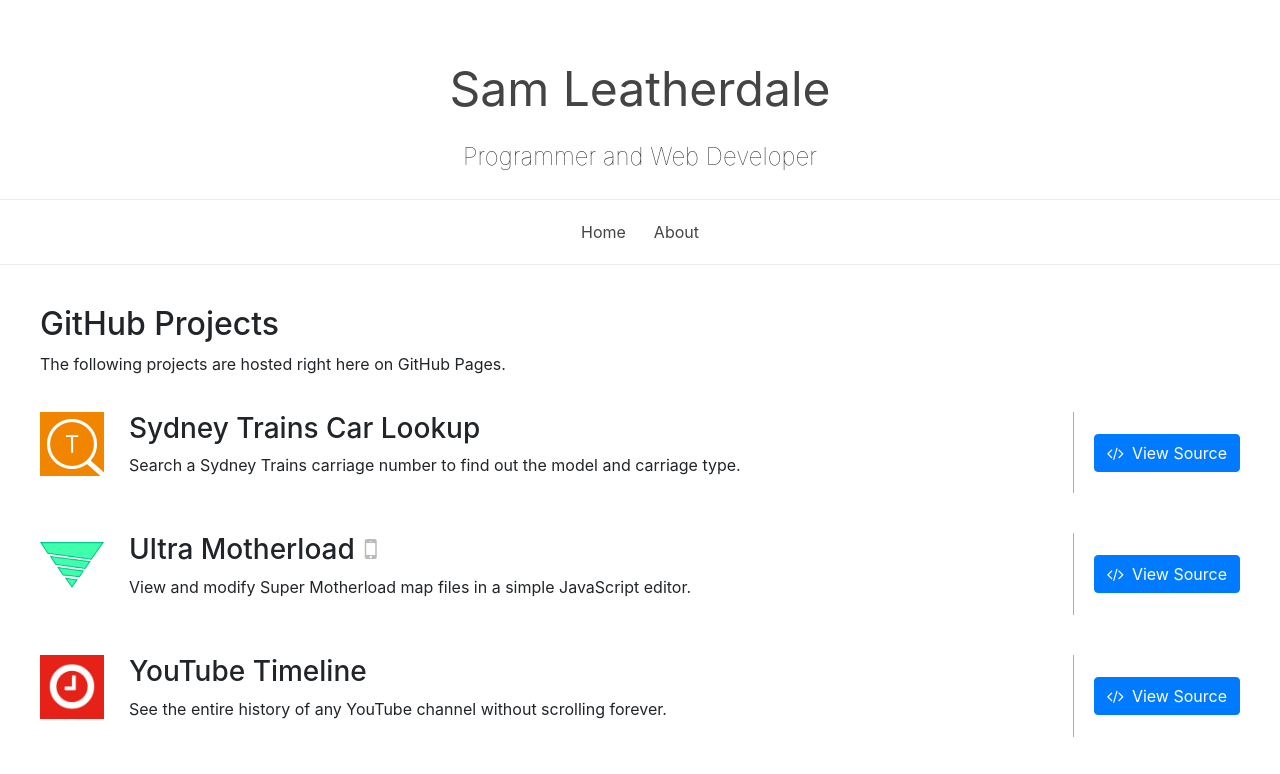
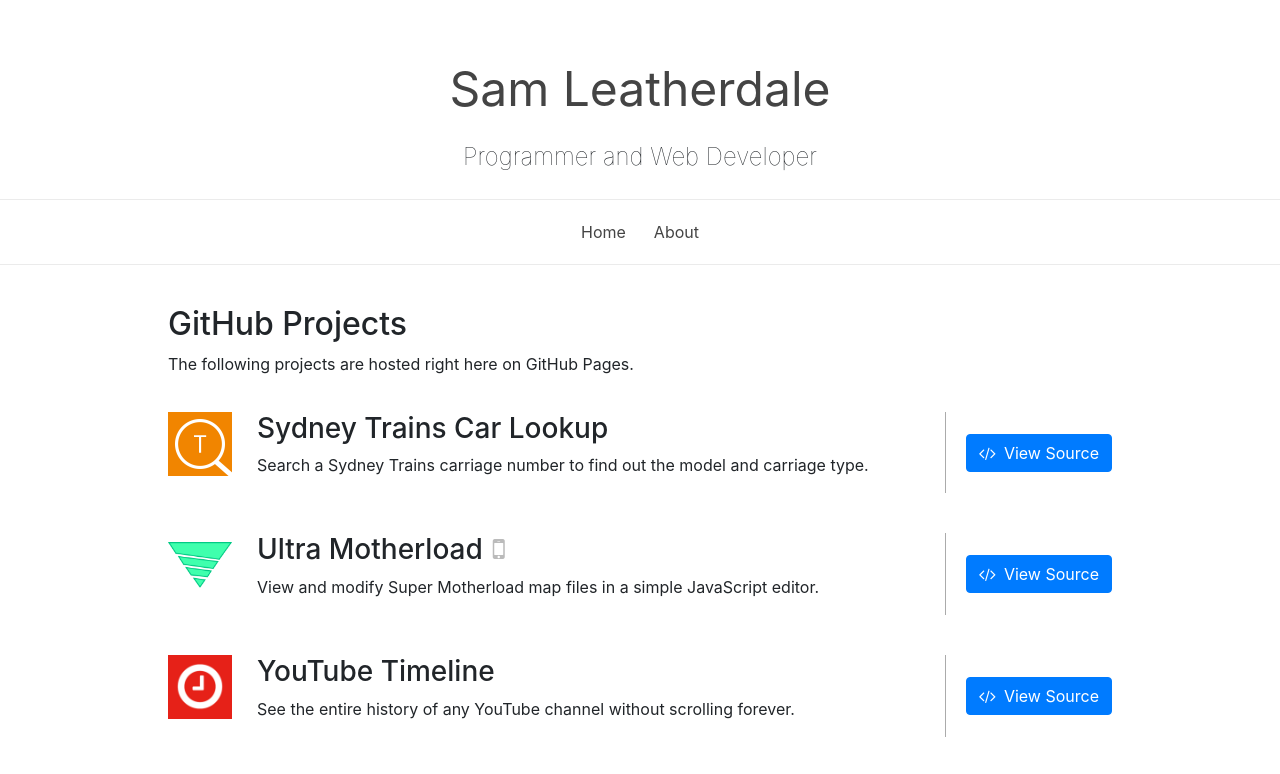
Before and after one commit to SamLeatherdale/samleatherdale.github.io, a Gatsby site: page / in a window 1280 px wide. Shown: the top 774 px of the page. Built offline with nearby package versions, Linux system fonts and the light colour scheme; Gatsby itself is replaced by a stand-in of ours.

Commit message:
Fix up large screen layout, add GH pages deploy script

```diff
--- a/package.json
+++ b/package.json
@@ -25,6 +25,7 @@
     "typescript": "^3.6.3"
   },
   "devDependencies": {
+    "gh-pages": "^2.1.1",
     "prettier": "^1.18.2"
   },
   "keywords": [
@@ -38,7 +39,8 @@
     "start": "npm run develop",
     "serve": "gatsby serve",
     "test": "echo \"Write tests! -> https://gatsby.dev/unit-testing \"",
-    "type-check": "tsc --noEmit"
+    "type-check": "tsc --noEmit",
+    "deploy": "gatsby build && gh-pages -d public -b master"
   },
   "repository": {
     "type": "git",
--- a/src/components/layout.tsx
+++ b/src/components/layout.tsx
@@ -31,7 +31,7 @@
   `);
 
     return (
-        <div className={`page-${slug}`}>
+        <div className={`page-${slug}`} id="wrap">
             <link rel="stylesheet"
                   href="https://cdnjs.cloudflare.com/ajax/libs/twitter-bootstrap/4.3.1/css/bootstrap.min.css"
                   integrity="sha256-YLGeXaapI0/5IgZopewRJcFXomhRMlYYjugPLSyNjTY=" crossOrigin="anonymous"/>
--- a/src/scss/_global.scss
+++ b/src/scss/_global.scss
@@ -1,9 +1,37 @@
-/*Global styles*/
+//Page layout
+html, body, #wrap, #___gatsby, #gatsby-focus-wrapper {
+    min-height: 100%;
+    height: 100%;
+}
 body {
     font-family: "Open Sans", sans-serif;
     background: #fafafa;
     color: $copy-color;
 }
+#wrap {
+    display: flex;
+    flex-direction: column;
+
+    header, footer {
+        flex-shrink: 0;
+    }
+
+    main {
+        flex-grow: 1;
+    }
+}
+#content {
+    max-width: 1024px;
+    margin: 0 auto;
+    padding: 40px;
+    background-color: white;
+
+    @include media($ipad-port) {
+        padding: 20px;
+    }
+}
+
+//Global classes
 ul {
     list-style-position: inside;
 }
@@ -13,22 +41,8 @@
 .nounder-link {
     text-decoration: none;
 }
-.wrap {
-    max-width: 1024px;
-    margin: 0 auto;
-}
 .vflex {
     display: flex;
     align-items: center;
     height: 100%;
 }
-
-/*Content styles*/
-#content {
-    padding: 40px;
-    background-color: white;
-
-    @include media($ipad-port) {
-        padding: 20px;
-    }
-}
```
Also changed, not shown: 1 other file.
